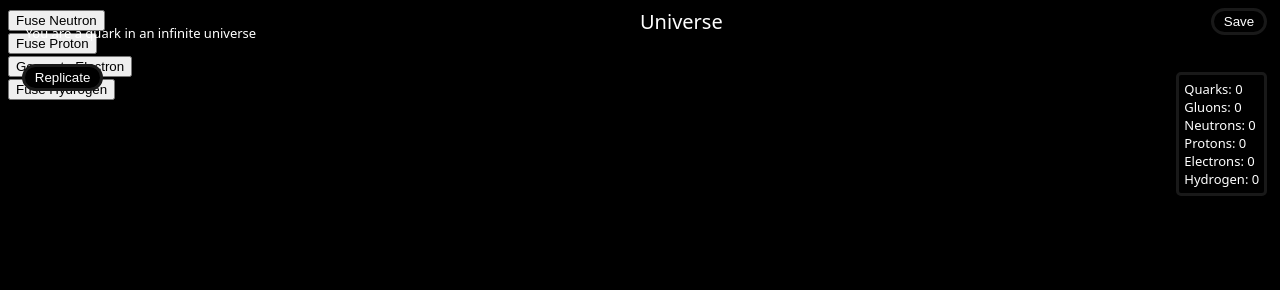
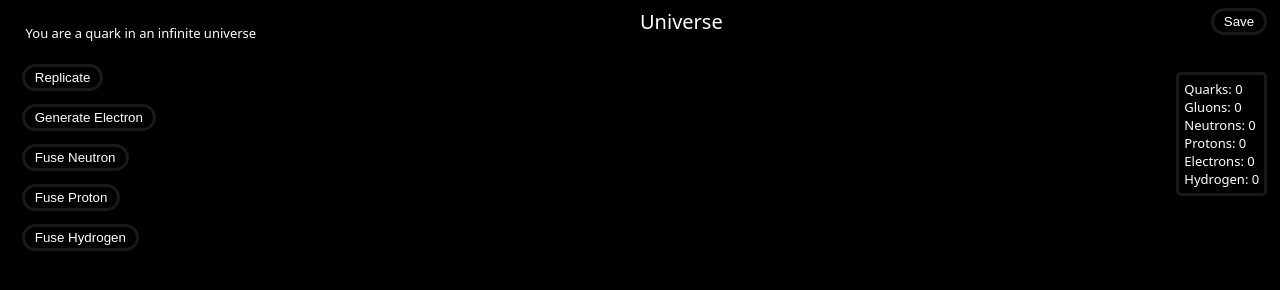
Before and after one commit to BinaryKiwiz/Universe, a plain HTML site: page index.html in a window 1280 px wide. Drawn offline with Linux system fonts and the light colour scheme.

Commit message:
Update stylesheet.css

```diff
--- a/stylesheet.css
+++ b/stylesheet.css
@@ -41,6 +41,19 @@
   top: 8%;
 }
 
+.DuplicateButton:hover{
+
+}
+
+.DuplicateButton[aria-label]:hover:after{
+  content: attr(aria-label);
+  padding: 0px 0px;
+  position: absolute;
+  left: 90%;
+  top: 12%;
+  width: 200px;
+}
+
 .ResourceViewer{
   font-size: 13px;
   position: absolute;
@@ -79,3 +92,156 @@
   top: 1%;
   right: 1%;
 }
+
+.NeutronDiv{
+
+}
+
+.NeutronButton{
+  color: rgb(255, 255, 255);
+  background: rgb(0, 0, 0);
+  border: 3px solid rgb(25, 25, 25);
+  border-radius: 50px;
+  padding-left: 10px;
+  padding-right: 10px;
+  padding-top: 3px;
+  padding-bottom: 3px;
+  position: absolute;
+  top: 18%;
+  left: 1.7%;
+}
+
+.ProtonDiv{
+
+}
+
+.ProtonButton{
+  color: rgb(255, 255, 255);
+  background: rgb(0, 0, 0);
+  border: 3px solid rgb(25, 25, 25);
+  border-radius: 50px;
+  padding-left: 10px;
+  padding-right: 10px;
+  padding-top: 3px;
+  padding-bottom: 3px;
+  position: absolute;
+  top: 23%;
+  left: 1.7%;
+}
+
+.HydrogenDiv{
+
+}
+
+.HydrogenButton{
+  color: rgb(255, 255, 255);
+  background: rgb(0, 0, 0);
+  border: 3px solid rgb(25, 25, 25);
+  border-radius: 50px;
+  padding-left: 10px;
+  padding-right: 10px;
+  padding-top: 3px;
+  padding-bottom: 3px;
+  position: absolute;
+  top: 28%;
+  left: 1.7%;
+}
+
+.HydrogenCount{
+
+}
+
+.Hydrogen{
+
+}
+
+.ElectronCount{
+
+}
+
+.Electrons{
+
+}
+
+.ElectronDiv{
+
+}
+
+.ElectronButton{
+  color: rgb(255, 255, 255);
+  background: rgb(0, 0, 0);
+  border: 3px solid rgb(25, 25, 25);
+  border-radius: 50px;
+  padding-left: 10px;
+  padding-right: 10px;
+  padding-top: 3px;
+  padding-bottom: 3px;
+  position: absolute;
+  top: 13%;
+  left: 1.7%;
+}
+
+.SaveButton:hover{
+
+}
+
+.SaveButton[aria-label]:hover:after{
+  content: attr(aria-label);
+  padding: 0px 0px;
+  position: absolute;
+  left: 90%;
+  top: 12%;
+  width: 200px;
+}
+
+.NeutronButton:hover{
+
+}
+
+.NeutronButton[aria-label]:hover:after{
+  content: attr(aria-label);
+  padding: 0px 0px;
+  position: absolute;
+  left: 90%;
+  top: 12%;
+  width: 300px;
+}
+
+.ProtonButton:hover{
+
+}
+
+.ProtonButton[aria-label]:hover:after{
+  content: attr(aria-label);
+  padding: 0px 0px;
+  position: absolute;
+  left: 90%;
+  top: 12%;
+  width: 300px;
+}
+
+.ElectronButton:hover{
+
+}
+
+.ElectronButton[aria-label]:hover:after{
+  content: attr(aria-label);
+  padding: 0px 0px;
+  position: absolute;
+  left: 80%;
+  top: 12%;
+  width: 200px;
+}
+
+.HydrogenButton:hover{
+
+}
+
+.HydrogenButton[aria-label]:hover:after{
+  content: attr(aria-label);
+  padding: 0px 0px;
+  position: absolute;
+  left: 100%;
+  top: 12%;
+  width: 350px;
+}
```
